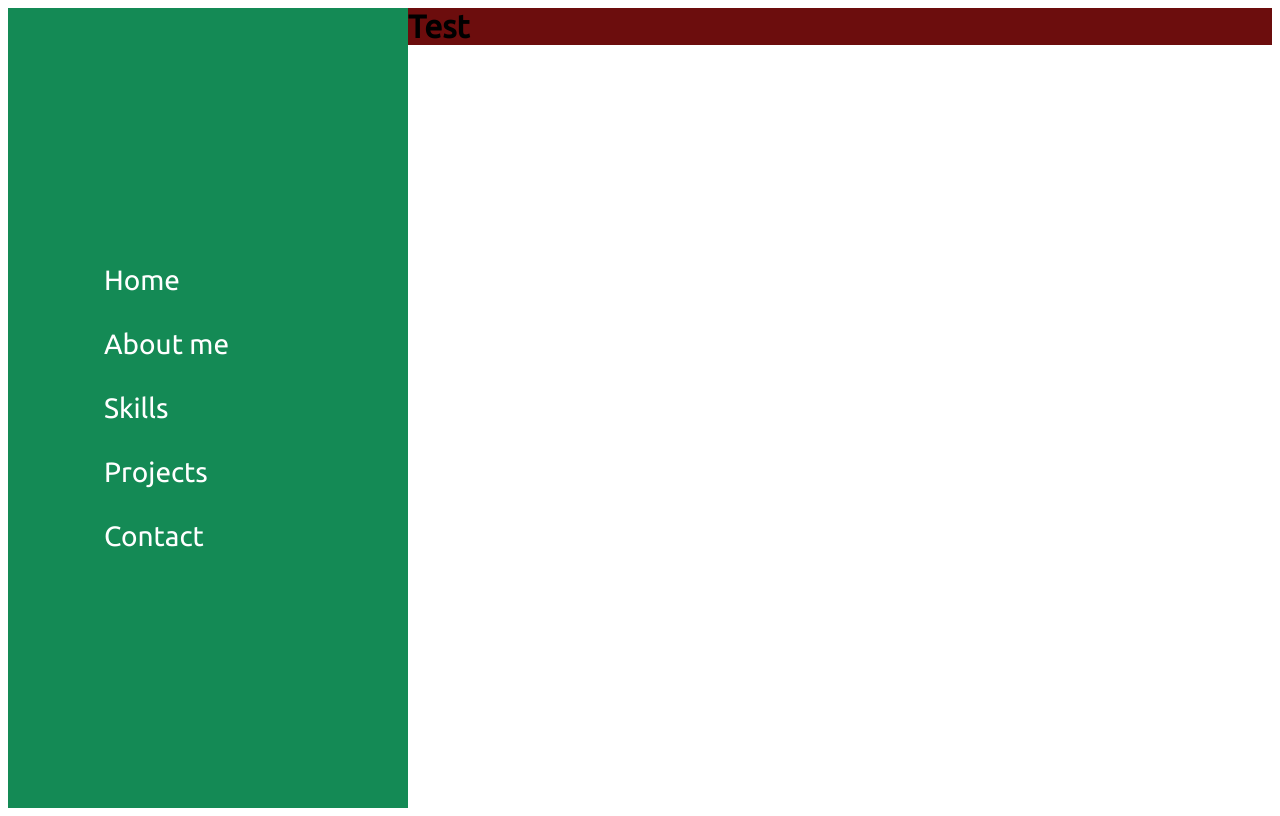
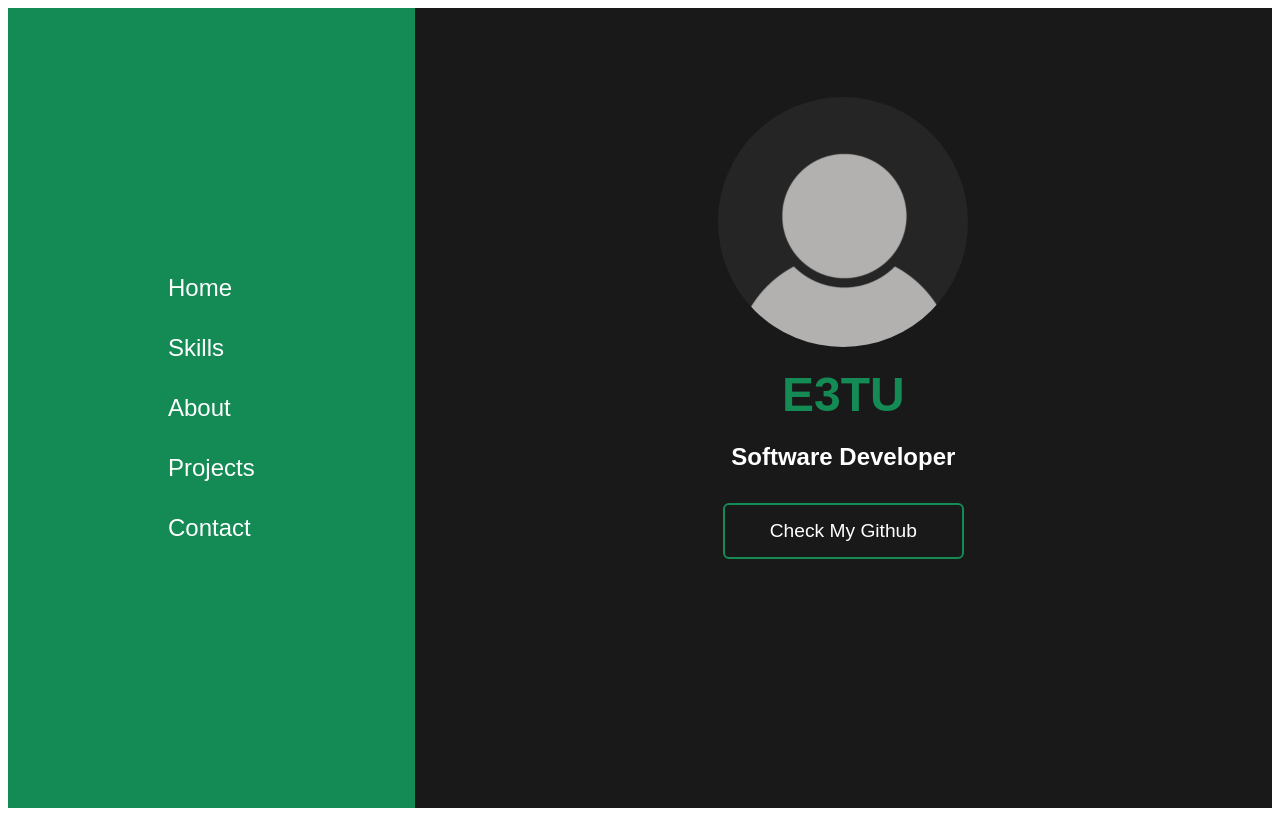
Before and after one commit to E3TU/Svelte-portfolio, a SvelteKit app: page / in a window 1280 px wide. Built offline with nearby package versions, Linux system fonts and the light colour scheme.

Commit message:
Home page

```diff
--- a/src/routes/+page.svelte
+++ b/src/routes/+page.svelte
@@ -3,79 +3,133 @@
 </script>
 
 <body>
-  <header class="navbar">
-    <nav>
+  <div class="flex-container">
+    <div class="navbar">
       <ul>
         <li><a href="#">Home</a></li>
-        <li><a href="#">About me</a></li>
         <li><a href="#">Skills</a></li>
+        <li><a href="#">About</a></li>
         <li><a href="#">Projects</a></li>
         <li><a href="#">Contact</a></li>
       </ul>
-    </nav>
-  </header>
+    </div>
     <div class="container">
-    <h1>Test</h1>
+      <div class="introduction">
+        <img class="profilepic" src="default-profile.png">
+        <h1 class="name">E3TU</h1>
+        <h1 class="profession">Software Developer</h1>
+        <a href="https://github.com/E3TU" class="github-btn">Check My Github</a>
+      </div>
+    </div>
+    <div class="container2">
+
+    </div>
   </div>
 </body>
 
 <style lang="scss">
   @import url('https://fonts.googleapis.com/css2?family=Ubuntu&display=swap');
-
   $background-color: #191919;
   $foreground-color: #148a55;
   $white: #ffffff;
   $black: #000;
+  $lighter-gray: #252525;
 
+// Global
 * {
+  font-family: sans-serif;
+  box-sizing: border-box;
+  padding: 0;
   margin: 0;
+}
+
+body {
   padding: 0;
-  }
-  body {
-    // display: flex;
-    // flex-direction: column;
   margin: 0;
-    padding: 0;
   background-color: $background-color;
   font-family: 'Ubuntu', sans-serif;
 }
+
+// Page Layout
+.flex-container {
+  display: flex;
+  height: 100vh;
+  overflow: hidden;
+}
+
+// Side Navigation
 .navbar {
   display: flex;
-    position: fixed;
-    height: 100%;
-    width: 25rem;
-    background-color: #148a55;
   align-items: center;
-    justify-content: flex-start;
+  background: $foreground-color;
+  // padding-top: 1.5rem;
 }
-  ul {
+
+.navbar ul {
+  margin: 0;
+  padding: 0;
   display: flex;
   list-style: none;
   flex-direction: column;
   font-size: 1.75rem;
-    margin-left: 5rem;
+}
 
-    li {
-      padding: 1rem;
-
-      a {
+.navbar ul li a {
+  padding: 1rem 10rem;
+  font-size: 1.5rem;
+  color: $white;
   text-decoration: none;
-        color: $white;
+  display: block;
   transition: 1s;
   &:hover{
    color: $background-color;
    transition: 1s;
   }
 }
-    }
-  }
+
 .container{
   display: flex;
   align-items: center;
-    background-color: #6c0d0d;
-    width: calc(100% - 25rem);
-    margin-left: 25rem;
-    height: 100%;
-    // flex: 1;
+  justify-content: center;
+  flex: 1;
+}
+.introduction{
+  display: flex;
+  justify-content: center;
+  align-items: center;
+  flex-direction: column;
+  width: 30rem;
+  height: auto;
+  margin-bottom: 10rem;
+}
+.profilepic{
+  width: 250px;
+  height: 250px;
+  border-radius: 50%;
+  background-color: $lighter-gray;
+}
+.name{
+  font-size: 3rem;
+  color: $foreground-color;
+  line-height: 2;
+}
+.profession{
+  font-size: 1.5rem;
+  color: $white;
+}
+.github-btn{
+  text-decoration: none;
+  color: $white;
+  background-color: transparent;
+  padding: 15px 45px;
+  border-radius: 6px;
+  font-size: 1.2rem;
+  margin-top: 2rem;
+  border: 2px solid $foreground-color;
+  transition: 0.7s;
+  &:hover{
+    background-color: $foreground-color;
+    transition: 0.7s;
+  }
 }
 </style>
```
Also changed, not shown: static/default-profile.png (added). Lines whose indentation alone changed are shown as unchanged.
